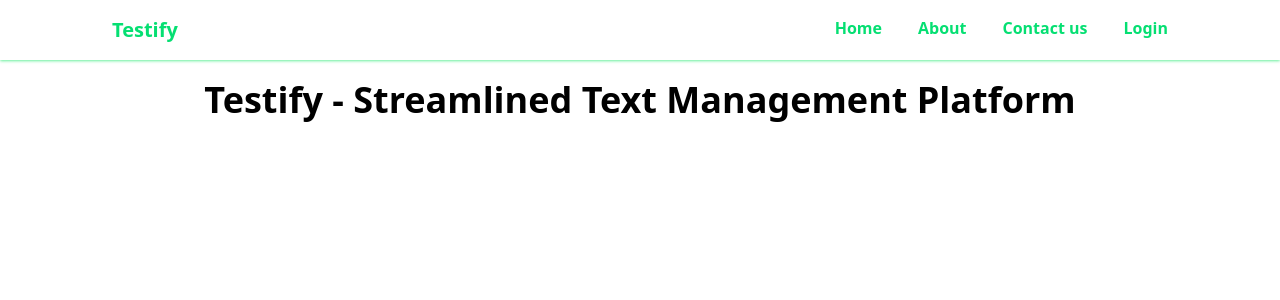
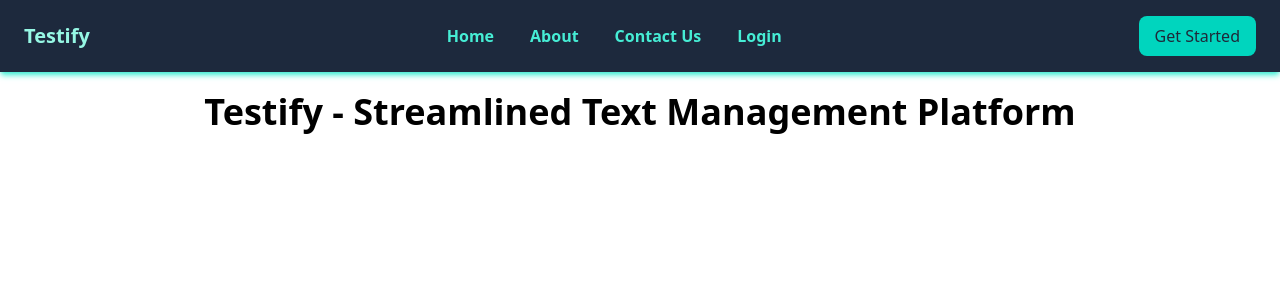
Before and after one commit to shivanshu-garg1/Testify, a React (Vite) app in the folder Frontend/: page / in a window 1280 px wide. Shown: the top 300 px of the page. Built offline with nearby package versions, Linux system fonts and the light colour scheme.

Commit message:
Navbar created

```diff
--- a/Frontend/src/components/Navbar.jsx
+++ b/Frontend/src/components/Navbar.jsx
@@ -1,16 +1,102 @@
-import React from 'react';
-import { Link } from 'react-router-dom';
+import { useState } from "react";
+import { Link } from "react-router-dom";
+import { Menu, X } from "lucide-react";
+
 export default function Navbar() {
+  const [isOpen, setIsOpen] = useState(false);
+
   return (
-    <nav className="container shadow-green-300 shadow-sm py-4 px-28 flex justify-between ">
-    <div className="text-xl font-bold text-green-400 cursor-pointer">Testify</div>
-    <div className="space-x-9 text-green-400 text-md  font-bold cursor-pointer">
-      <Link to="/" className='hover:text-lg'>Home</Link>
-      <Link to="/about">About</Link>
-      <Link to="/about">Contact us</Link>
-      <Link to="/about">Login</Link>
+    <nav className="container mx-auto px-6 py-4 flex justify-between items-center bg-slate-800 text-gray-100 shadow-teal-300 shadow-md">
+      {/* App Name */}
+      <div className="text-xl font-bold text-teal-200 cursor-pointer relative group">
+        Testify
+      </div>
 
-    </div>
-  </nav>
+      {/* Desktop Menu */}
+      <div className="hidden md:flex space-x-9 text-teal-300 text-md font-bold">
+        <Link
+          to="/"
+          className="relative group"
+        >
+          Home
+          <span className="absolute bottom-0 left-0 w-0 h-[2px] bg-teal-400 transition-all group-hover:w-full"></span>
+        </Link>
+        <Link
+          to="/about"
+          className="relative group"
+        >
+          About
+          <span className="absolute bottom-0 left-0 w-0 h-[2px] bg-teal-400 transition-all group-hover:w-full"></span>
+        </Link>
+        <Link
+          to="/contact"
+          className="relative group"
+        >
+          Contact Us
+          <span className="absolute bottom-0 left-0 w-0 h-[2px] bg-teal-400 transition-all group-hover:w-full"></span>
+        </Link>
+        <Link
+          to="/login"
+          className="relative group"
+        >
+          Login
+          <span className="absolute bottom-0 left-0 w-0 h-[2px] bg-teal-400 transition-all group-hover:w-full"></span>
+        </Link>
+      </div>
+
+      {/* Get Started Button */}
+      <div>
+        <button className="bg-teal-400 text-gray-800 px-4 py-2 rounded-lg hover:bg-teal-500 transition">
+          Get Started
+        </button>
+      </div>
+
+      {/* Hamburger Menu */}
+      <div className="md:hidden text-gray-100 cursor-pointer">
+        {!isOpen ? (
+          <Menu size={24} onClick={() => setIsOpen(true)} />
+        ) : (
+          <X size={24} onClick={() => setIsOpen(false)} />
+        )}
+      </div>
+
+      {/* Mobile Menu */}
+      {isOpen && (
+        <div className="absolute top-16 left-0 w-full bg-slate-900 p-4 space-y-4 text-teal-300 text-md font-bold z-50 md:hidden">
+          <Link
+            to="/"
+            onClick={() => setIsOpen(false)}
+            className="block relative group"
+          >
+            Home
+            <span className="absolute bottom-0 left-0 w-0 h-[2px] bg-teal-400 transition-all group-hover:w-full"></span>
+          </Link>
+          <Link
+            to="/about"
+            onClick={() => setIsOpen(false)}
+            className="block relative group"
+          >
+            About
+            <span className="absolute bottom-0 left-0 w-0 h-[2px] bg-teal-400 transition-all group-hover:w-full"></span>
+          </Link>
+          <Link
+            to="/contact"
+            onClick={() => setIsOpen(false)}
+            className="block relative group"
+          >
+            Contact Us
+            <span className="absolute bottom-0 left-0 w-0 h-[2px] bg-teal-400 transition-all group-hover:w-full"></span>
+          </Link>
+          <Link
+            to="/login"
+            onClick={() => setIsOpen(false)}
+            className="block relative group"
+          >
+            Login
+            <span className="absolute bottom-0 left-0 w-0 h-[2px] bg-teal-400 transition-all group-hover:w-full"></span>
+          </Link>
+        </div>
+      )}
+    </nav>
   );
 }
```
